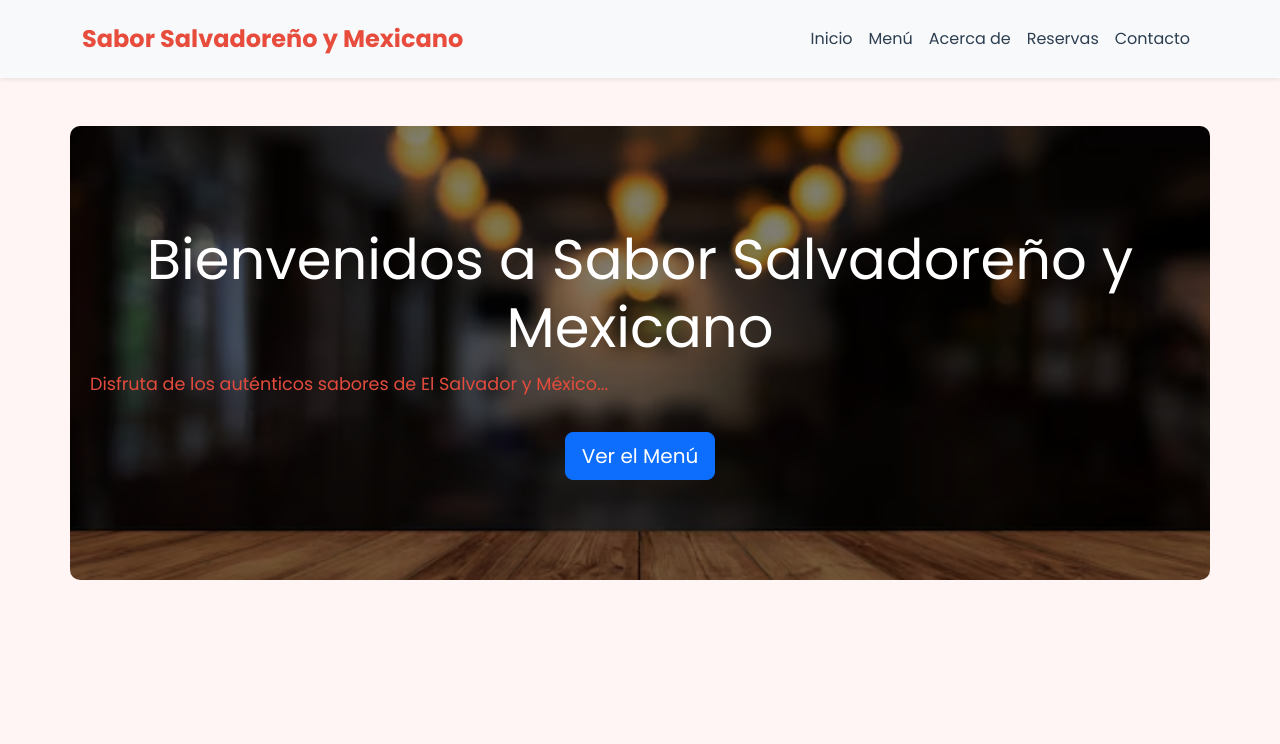
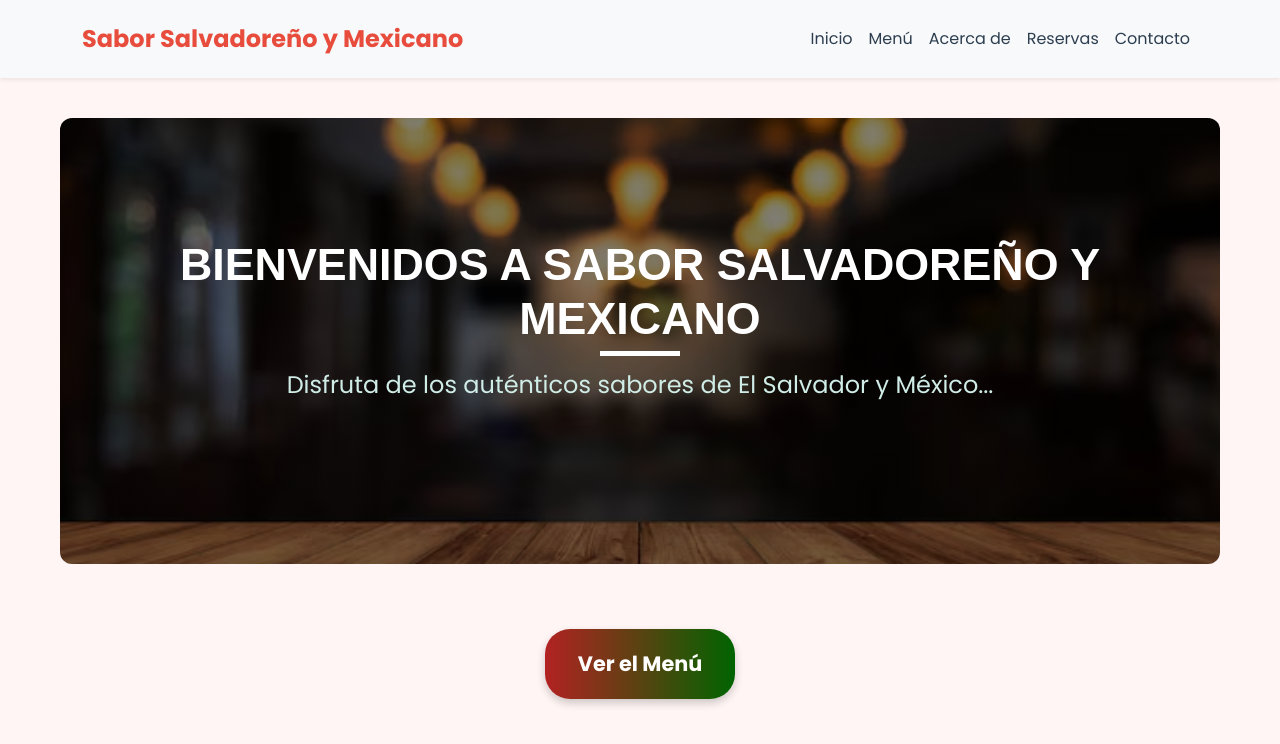
Before and after one commit to jessicahernaandez/Proyecto-1DAW-LM, a React (Vite) app: page / in a window 1280 px wide. Shown: the top 744 px of the page. Built offline with nearby package versions, Linux system fonts and the light colour scheme.

Commit message:
Cambios de estilos y nombres de contendores en Home.jsx y App.css

```diff
--- a/src/CSS/App.css
+++ b/src/CSS/App.css
@@ -1,9 +1,85 @@
 /*Estilos especificos para los componentes de la paginas, Menu.jsx, About.jsx, etc*/
 
 /*Contenedor principal para las páginas*/
-.page-container {
+.contenedor-principal { /*era page-container*/
   padding: 40px 0;
   background-color: #fff5f5;
+}
+
+/*PAGINA HOME.JSX*/
+/*Estilos para los títulos de las secciones "Bienvenidos a Sabor..."*/
+.titulo-principal {
+  font-size: 2.8rem;
+  font-weight: 700;
+  color: #fff;
+  margin-bottom: 20px;
+  text-transform: uppercase;
+  text-align: center;
+  position: relative;
+  font-family: 'Arial', sans-serif;
+}
+
+.titulo-principal::after {
+  content: '';
+  width: 80px;
+  height: 5px;
+  background: #fff;
+  position: absolute;
+  bottom: -10px;
+  left: 50%;
+  transform: translateX(-50%);
+}
+
+/*Texto debajo del título*/
+.contenedor-imagen-titulo .pequeña-intro {
+  font-size: 1.5rem;
+  color:#d0ece7 ;
+  text-align: center;
+  margin-bottom: 40px;
+
+}
+
+
+/*Imagen de fondo dentro del contenedor, donde esta ubicado el titulo de inicio con su breve descripcion*/
+.contenedor-imagen-titulo {
+  background: linear-gradient(rgba(0, 0, 0, 0.5), rgba(0, 0, 0, 0.5)), url('/imagenes/fondo-principal.png') no-repeat center center/cover;
+  color: #fff;
+  padding: 120px 20px;
+  border-radius: 12px;
+  margin-bottom: 30px;
+  margin-left: 60px;
+  margin-right: 60px;
+}
+
+/*Contenedor del botón*/
+.contenedor-boton {
+  text-align: center;
+  margin-bottom: 100px;
+  margin-top: 65px;
+}
+
+/*Estilo del botón*/
+.boton-personalizado {
+  display: inline-block;
+  padding: 18px 24px;
+  font-size: 1.3rem;
+  font-weight: 600;
+  color: #fff;
+  background: linear-gradient(90deg, #B22222 0%, #006400 100%);
+  border: none;
+  border-radius: 25px;
+  text-decoration: none;
+  transition: transform 0.3s ease, box-shadow 0.3s ease;
+  box-shadow: 0 4px 8px rgba(0, 0, 0, 0.2);
+  width: 190px;
+  height: 70px;
+  text-align: center;
+}
+
+/*Estilos al poner el raton encima de el boton*/
+.boton-personalizado:hover {
+  transform: translateY(-2px);
+  box-shadow: 0 6px 12px rgba(0, 0, 0, 0.6);
 }
 
 /*Estilos para los títulos de las secciones ("Nuestro Menú" en Menu.jsx)*/
@@ -70,17 +146,6 @@
   height: 150px;
 }
 
-.container.text-center.my-5 {
-  background: linear-gradient(rgba(0, 0, 0, 0.5), rgba(0, 0, 0, 0.5)), url('/imagenes/fondo-principal.png') no-repeat center center/cover;
-  color: #fff;
-  padding: 100px 20px;
-  border-radius: 10px;
-}
-
-.container.text-center.my-5 .lead {
-  color: lch(54.54% 72.74 35.91);
-}
-
 .container.my-5 p {
   font-size: 1.1rem;
   line-height: 1.8;
@@ -118,55 +183,6 @@
 .btn-primary:hover {
   background-color: #c0392b;
   border-color: #c0392b;
-}
-
-@media (max-width: 768px) {
-  .section-title {
-    font-size: 2rem;
-  }
-
-  .menu-layout {
-    flex-direction: column;
-    align-items: center;
-  }
-
-  .dish-fan {
-    width: 360px;
-    height: 540px;
-    margin-top: 20px;
-  }
-
-  .fan-card {
-    height: 180px;
-  }
-
-  .fan-container {
-    height: 420px; /* Ajustado para pantallas pequeñas */
-  }
-
-  .fan-card.expanded {
-    width: 350px !important;
-    height: 350px !important;
-  }
-
-  .flag {
-    width: 180px;
-    margin-top: 10px;
-  }
-
-  .dish-details-inner {
-    flex-direction: column;
-  }
-
-  .full-image {
-    width: 100%;
-    max-width: 360px;
-  }
-
-  .dish-details-text {
-    margin-left: 0;
-    margin-top: 20px;
-  }
 }
 
 /*Estilos para el Menu (se complementa con el script.js)*/
@@ -341,3 +357,52 @@
   border-radius: 5px;
   display: inline-block;
 }
+
+@media (max-width: 768px) {
+  .section-title {
+    font-size: 2rem;
+  }
+
+  .menu-layout {
+    flex-direction: column;
+    align-items: center;
+  }
+
+  .dish-fan {
+    width: 360px;
+    height: 540px;
+    margin-top: 20px;
+  }
+
+  .fan-card {
+    height: 180px;
+  }
+
+  .fan-container {
+    height: 420px; /* Ajustado para pantallas pequeñas */
+  }
+
+  .fan-card.expanded {
+    width: 350px !important;
+    height: 350px !important;
+  }
+
+  .flag {
+    width: 180px;
+    margin-top: 10px;
+  }
+
+  .dish-details-inner {
+    flex-direction: column;
+  }
+
+  .full-image {
+    width: 100%;
+    max-width: 360px;
+  }
+
+  .dish-details-text {
+    margin-left: 0;
+    margin-top: 20px;
+  }
+}
--- a/src/pages/Home.jsx
+++ b/src/pages/Home.jsx
@@ -2,15 +2,18 @@ import React from 'react';
 
 function Home() {
   return (
-    <div className="container text-center my-5">
-      <h1 className="display-4 animate__animated animate__fadeIn">Bienvenidos a Sabor Salvadoreño y Mexicano
-      </h1>
-      <p className="lead animate__animated animate__fadeIn animate__delay-1s">
-        Disfruta de los auténticos sabores de El Salvador y México...
-      </p>
-      <a href="/menu" className="btn btn-primary btn-lg mt-3 animate__animated animate__fadeIn animate__delay-2s">
-        Ver el Menú
-      </a>
+    <div className="contenedor-principal">
+      <div className="contenedor-imagen-titulo">
+        <h1 className="titulo-principal animate__animated animate__fadeIn">Bienvenidos a Sabor Salvadoreño y Mexicano</h1>
+        <p className="pequeña-intro animate__animated animate__fadeIn animate__delay-1s">
+          Disfruta de los auténticos sabores de El Salvador y México...
+        </p>
+      </div>
+      <div className="contenedor-boton">
+        <a href="/menu" className="boton-personalizado animate__animated animate__fadeIn animate__delay-2s">
+          Ver el Menú
+        </a>
+      </div>
     </div>
   );
 }
```
